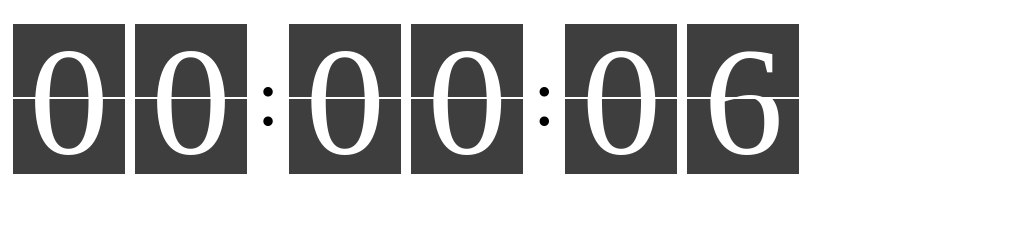
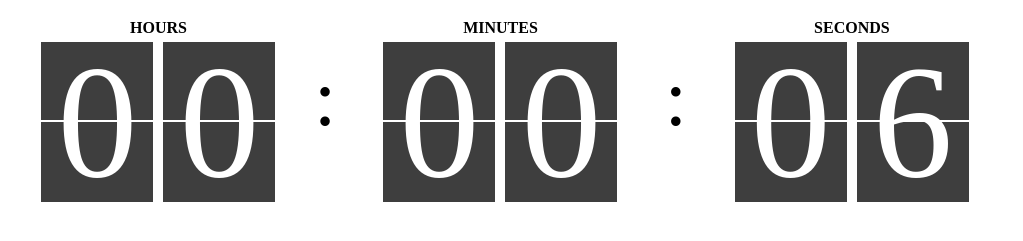
Before and after one commit to joohong89/countdown, a website: page index.html in a window 1280 px wide. Shown: the part 61-302 px from the top of the page, without its empty margins (0-1023 px from the left). Drawn offline with nearby package versions, Linux system fonts and the light colour scheme.

Commit message:
Added descriptions "HOURS", "MINUTES", "SECONDS"

```diff
--- a/js/script.js
+++ b/js/script.js
@@ -27,26 +27,11 @@ $(document).ready(()=>{
     };
 
 
-    function createGroup(parentDivName, className, id, child){
+    function createGroup(parentDivName, className, id, child, description){
         let $group = $("<div/>", {
-
-            // PROPERTIES HERE
             "id": id,
             "class": className,
-            // css: {
-            //     color: "red",
-            //     fontSize: "3em",
-            //     cursor: "pointer"
-            // },
-            // on: {
-            //     mouseenter: function() {
-            //         console.log("PLEASE... "+ $(this).text());
-            //     },
-            //     click: function() {
-            //         console.log("Hy! My ID is: "+ this.id);
-            //     }
-            // },
-            // append: "<i>!!</i>",
+            append: `<div class="description">${description}</div>`,
             appendTo: '#' + parentDivName
 
         });
@@ -62,7 +47,7 @@ $(document).ready(()=>{
         //create container
         let $digitContainer = $("<div/>", {
 
-            // PROPERTIES HERE
+
             "id": childObj.id,
             "class": "digit-container",      // ('class' is still better in quotes)
             // css: {
@@ -137,13 +122,13 @@ $(document).ready(()=>{
             secondsObjs = convertToDisplayObject(results[2], "seconds-digit-");
 
 
-        createGroup(parentId, 'group-wrapper','hours-wrapper',hourObjs);
+        createGroup(parentId, 'group-wrapper','hours-wrapper',hourObjs, 'HOURS');
 
         createSeparator(parentId, 'hours-minutes-separator');
-        createGroup(parentId, 'group-wrapper','minutes-wrapper',minuteObjs);
+        createGroup(parentId, 'group-wrapper','minutes-wrapper',minuteObjs, 'MINUTES');
 
         createSeparator(parentId, 'minute-second-separator');
-        createGroup(parentId, 'group-wrapper','seconds-wrapper',secondsObjs);
+        createGroup(parentId, 'group-wrapper','seconds-wrapper',secondsObjs, 'SECONDS');
 
         $('.front').addClass('active');
 
--- a/scss/style.scss
+++ b/scss/style.scss
@@ -5,16 +5,20 @@ $font-size: $height;
 $font-color: #fff;
 $bg-color: #3e3e3e;
 
-
 .countdown-wrapper{
   display: flex;
   height: $height;
 }
-
 .group-wrapper{
   display: flex;
+  flex-flow: row wrap;
+  justify-content: center;
 }
-
+.description {
+  flex: 0 0 100%;
+  text-align: center;
+  font-weight: 700;
+}
 .separator{
   display: flex;
   margin: 5px;
@@ -27,7 +31,7 @@ $bg-color: #3e3e3e;
 .digit-container{
   position: relative;
   width: $width;
-
+  height: $height;
   margin: 5px;
 
   .top, .bottom {
@@ -96,7 +100,6 @@ $bg-color: #3e3e3e;
       perspective: $height;
 
     }
-
     .front.active {
       transition: transform 0.4s;
       transform-style: preserve-3d;
@@ -104,6 +107,4 @@ $bg-color: #3e3e3e;
       box-shadow: 0 0 20px black inset;
     }
   }
-
-
 }
```
Also changed, not shown: css/style.css.
